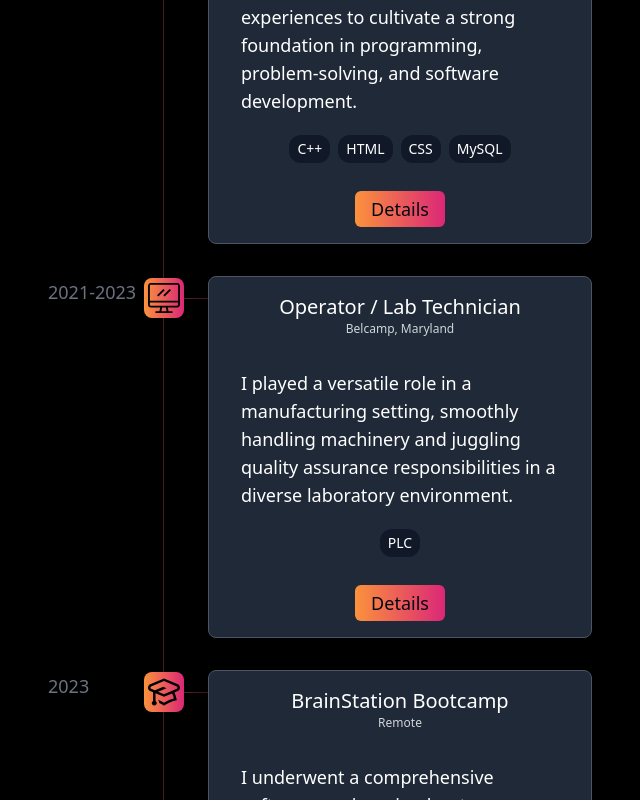
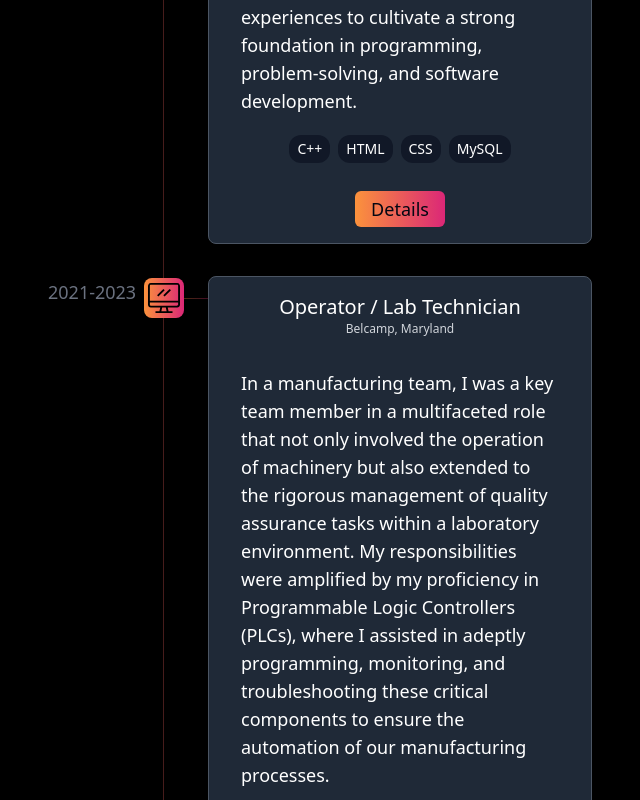
Before and after one commit to JonathanBattista/portfolio-website, a React (Create React App) app: page / in a window 1280 px wide. Shown: the part 2000-2800 px from the top of the page, without its empty margins (320-960 px from the left). Built offline with nearby package versions, Linux system fonts and the light colour scheme.

Commit message:
fixed some more wording

```diff
--- a/src/assets/timelineElements.js
+++ b/src/assets/timelineElements.js
@@ -16,7 +16,7 @@ const timelineElements = [
     title: "Operator / Lab Technician",
     location: "Belcamp, Maryland",
     description:
-      "I played a versatile role in a manufacturing setting, smoothly handling machinery and juggling quality assurance responsibilities in a diverse laboratory environment.",
+      "In a manufacturing team, I was a key team member in a multifaceted role that not only involved the operation of machinery but also extended to the rigorous management of quality assurance tasks within a laboratory environment. My responsibilities were amplified by my proficiency in Programmable Logic Controllers (PLCs), where I assisted in adeptly programming, monitoring, and troubleshooting these critical components to ensure the automation of our manufacturing processes.",
     buttonText: "Details",
     date: "2021-2023",
     icon: "work",
@@ -40,7 +40,7 @@ const timelineElements = [
     title: "Started Freelancing",
     location: "Orlando, Florida",
     description:
-      "As a freelance software engineer, I independently provide expertise in programming and coding, specializing in website development and database management. I deliver tailored solutions to diverse clients, showcasing flexibility, project management skills, and a commitment to producing high-quality results.",
+      "As a freelance software engineer, I independently provide expertise in programming and coding, specializing in website development and database management. I deliver tailored solutions to clients, showcasing flexibility, project management skills, and a commitment to producing high-quality results.",
     buttonText: "Details",
     date: "2023-present",
     icon: "work",
```
